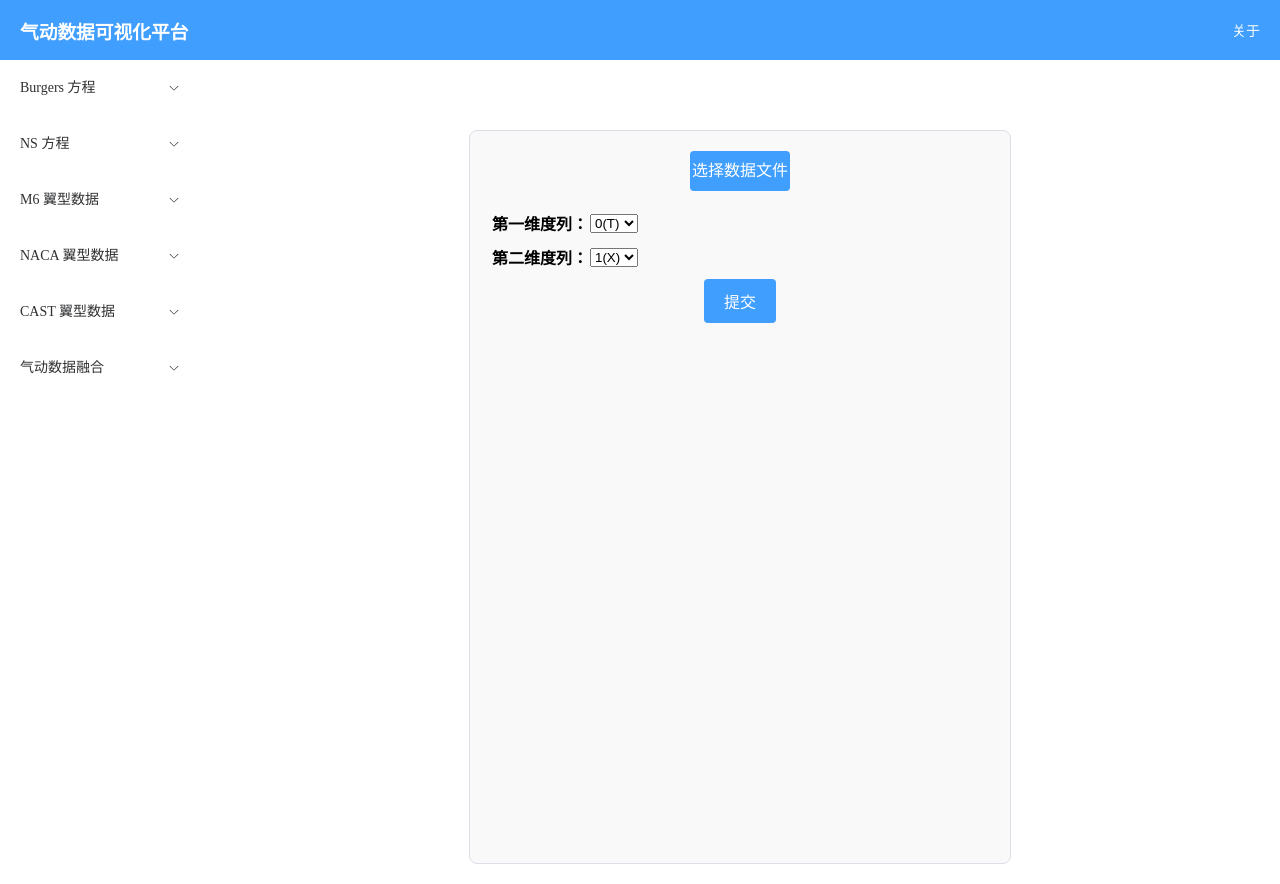
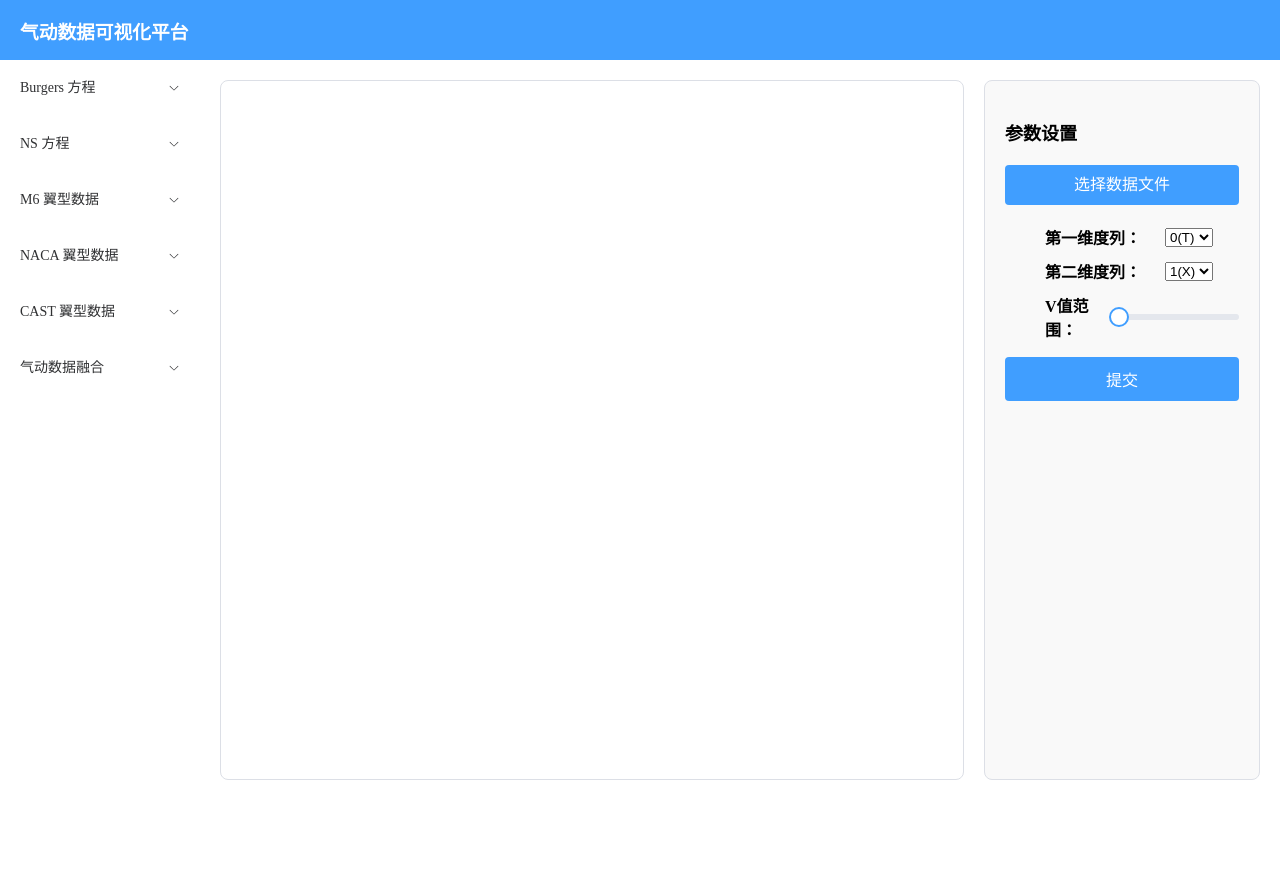
Before and after one commit to DaydreamerH/FMVisualization, a Vue app: page / in a window 1280 px wide. After the commit the page ends 800 px from the top, so only its background shows below. Built offline with nearby package versions, Linux system fonts and the light colour scheme.

Commit message:
BL折线图完整版

```diff
--- a/src/App.vue
+++ b/src/App.vue
@@ -5,18 +5,17 @@
             <el-header
                 style="background-color: #409EFF; color: white; display: flex; align-items: center; justify-content: space-between; margin: 0%;">
                 <h3>气动数据可视化平台</h3>
-                <el-link type="info" href="#" style="color: white;">关于</el-link>
             </el-header>
-            <el-container>
+            <el-container style="flex-direction: row;">
                 <!-- Aside 区域 -->
                 <el-aside width="200px">
                     <MainMenu />
                 </el-aside>
                 <!-- Main Content 区域 -->
-                <el-main style="padding: 20px; background-color: #ffffff;">
+                <el-main style="padding: 20px; background-color: #ffffff; flex-grow: 1;">
                     <div class="content">
                         <!-- 添加动态内容展示的区域 -->
-                         <BurgersLiner></BurgersLiner>
+                        <BurgersLiner></BurgersLiner>
                     </div>
                 </el-main>
             </el-container>
@@ -37,7 +36,7 @@ export default {
 };
 </script>
 
-<style scoped lang = less>
+<style scoped lang="less">
 .el-header {
     box-shadow: 0 2px 8px rgba(0, 0, 0, 0.1);
 }
@@ -49,8 +48,17 @@ export default {
     height: 100%;
 }
 
+/* Content section styling */
 .content {
-    text-align: center;
-    margin-top: 50px;
+    display: flex;
+    flex-direction: column;  /* Or row, depending on the layout you want */
+    height: 100%;            /* Ensure it fills up all available space */
+    justify-content: center; /* Center the content if necessary */
+}
+
+/* Adjust BurgersLiner to fill the available space */
+BurgersLiner {
+    flex-grow: 1; /* This ensures it grows to fill the available space */
+    width: 100%;  /* Make sure the component occupies full width */
 }
 </style>
--- a/src/components/parameters/BurgersLiner.vue
+++ b/src/components/parameters/BurgersLiner.vue
@@ -1,20 +1,21 @@
 <template>
   <div class="burgers-liner">
-      <!-- File upload section -->
+    <!-- 主容器 -->
+    <div class="content">
+      <!-- 左侧：图表展示 -->
+      <div class="chart-container">
+        <div id="chart" style="height: 100%;"></div>
+      </div>
+
+      <!-- 右侧：参数设置 -->
+      <div class="parameters">
+        <h3>参数设置</h3>
         <div class="file-choose">
-        <input
-          id="BLupload-input"
-          type="file"
-          accept=".txt"
-          @change="handleFileChange"
-          class="file-input"
-        />
+          <input id="BLupload-input" type="file" accept=".txt" @change="handleFileChange" class="file-input" />
           <div class="f-button">选择数据文件</div>
         </div>
-
-      <!-- Parameters selection -->
         <ul class="data">
-        <li class="first">
+          <li>
             <span>第一维度列：</span>
             <select v-model="firstParm">
               <option value="0">0(T)</option>
@@ -23,7 +24,7 @@
               <option value="3">3(U)</option>
             </select>
           </li>
-        <li class="second">
+          <li>
             <span>第二维度列：</span>
             <select v-model="secondParm">
               <option value="0">0(T)</option>
@@ -32,25 +33,40 @@
               <option value="3">3(U)</option>
             </select>
           </li>
+          <li>
+            <span>V值范围：</span>
+            <!-- 修改这里，去掉了 marks 属性，这样就不会显示滑动条上的值 -->
+            <el-slider
+              v-model="selectedV"
+              :min="0.2"
+              :max="4.8"
+              :step="0.2"
+              show-tooltip
+              @change="submitData"
+            />
+          </li>
         </ul>
-
         <button @click="submitData" class="confirm">提交</button>
-
-      <!-- Chart container -->
-      <div id="chart" style="height: 500px; margin-top: 20px;"></div>
+      </div>
+    </div>
   </div>
 </template>
 
 <script>
 import * as echarts from 'echarts';
+import { ElSlider } from 'element-plus';
 
 export default {
   name: 'BurgersLiner',
+  components: {
+    ElSlider,
+  },
   data() {
     return {
       firstParm: '0', // 默认选中的维度
       secondParm: '1', // 默认选中的维度
       fileContent: [], // 用于存储文件数据
+      selectedV: 0.2, // 默认选中的 V 值
     };
   },
   methods: {
@@ -69,10 +85,11 @@
     submitData() {
       const firstParm = parseInt(this.firstParm);
       const secondParm = parseInt(this.secondParm);
+      const selectedV = this.selectedV;
 
-        // 筛选数据：第三列为 0.2 的数据
+      // 筛选数据：第三列为 selectedV 的数据
       const filteredData = this.fileContent.filter(
-          (row) => parseFloat(row[2]) === 0.2
+        (row) => parseFloat(row[2]) === selectedV
       );
 
       const seriesData = [];
@@ -87,7 +104,7 @@
           yData.push(row[secondParm]); // 纵轴
         }
         seriesData.push({
-            name: `t=${(i + 1) * 0.2}`,
+          name: `t=${((i + 1) * 0.2).toFixed(2)}`,
           type: 'line',
           data: yData,
           symbol: 'circle',
@@ -97,23 +114,38 @@
         });
       }
 
-        // 初始化 ECharts 图表
-        const chart = echarts.init(document.getElementById('chart'));
+      // 检查并清理已经存在的 ECharts 实例
+      const chartDom = document.getElementById('chart');
+      if (echarts.getInstanceByDom(chartDom)) {
+        echarts.dispose(chartDom); // 销毁已存在的实例
+      }
+
+      // 初始化新的 ECharts 图表
+      const chart = echarts.init(chartDom);
       const option = {
         title: {
-            text: `Burgers 方程: ${['T', 'X', 'V', 'U'][firstParm]} 与 ${
-              ['T', 'X', 'V', 'U'][secondParm]
-            } 的关系`,
+          text: `Burgers 方程: ${['T', 'X', 'V', 'U'][firstParm]} 与 ${['T', 'X', 'V', 'U'][secondParm]} 的关系`,
         },
         tooltip: {
           trigger: 'axis',
+          formatter: (params) => {
+            const time = ((params[0].dataIndex + 1) * 0.2).toFixed(2);
+            const value = params[0].value;
+            return `t=${time}<br/>${['T', 'X', 'V', 'U'][firstParm]}: ${value}`;
+          },
         },
         legend: {
           data: seriesData.map((item) => item.name),
+          top: '15%',
+          left: '40%',
+          formatter: (name) => {
+            const time = parseFloat(name.replace('t=', ''));
+            return `t=${time.toFixed(2)}`;
+          },
         },
         xAxis: {
           type: 'category',
-            data: filteredData.slice(0, 24).map((row) => row[0]), // 取前24个点
+          data: filteredData.slice(0, 24).map((row) => row[firstParm]),
           name: ['T', 'X', 'V', 'U'][firstParm],
         },
         yAxis: {
@@ -121,6 +153,24 @@
           name: ['T', 'X', 'V', 'U'][secondParm],
         },
         series: seriesData,
+
+        // 支持缩放和平移功能
+        dataZoom: [
+          {
+            type: 'inside', // 允许通过鼠标拖拽图表来平移
+            xAxisIndex: [0],
+            start: 0,
+            end: 100,
+            zoomLock: false, // 设置缩放锁定
+          },
+          {
+            show: true, // 添加外部缩放工具栏
+            type: 'slider',
+            xAxisIndex: [0],
+            start: 0,
+            end: 100,
+          },
+        ],
       };
 
       chart.setOption(option);
@@ -131,20 +181,47 @@
 
 <style scoped>
 .burgers-liner {
+  display: flex;
+  justify-content: center;
+  align-items: flex-start;
+  height: 100%;
+}
+
+.content {
+  display: flex;
+  justify-content: space-between;
+  width: 100%;
+  max-width: 1200px;
+  height: 100%;
+}
+
+.chart-container {
+  flex: 3;
   padding: 20px;
+  background-color: #ffffff;
   border: 1px solid #dcdfe6;
   border-radius: 8px;
+  height: auto;
+}
+
+.parameters {
+  flex: 1;
+  margin-left: 20px;
+  padding: 20px;
   background-color: #f9f9f9;
-    max-width: 500px;
-    margin: 0 auto;
+  border: 1px solid #dcdfe6;
+  border-radius: 8px;
+}
+
+.parameters h3 {
+  margin-bottom: 20px;
+  font-size: 18px;
+  font-weight: bold;
 }
 
 .file-choose {
   position: relative;
   margin-bottom: 20px;
-    display: flex;
-    flex-direction: column;
-    align-items: center;
 }
 
 .file-input {
@@ -157,20 +234,14 @@
 }
 
 .f-button {
-    width: 100px;
+  width: 100%;
   height: 40px;
   background-color: #409eff;
-    border-radius: 4px;
   text-align: center;
   line-height: 40px;
   color: white;
+  border-radius: 4px;
   cursor: pointer;
-  }
-
-  .data {
-    list-style: none;
-    padding: 0;
-    margin: 0;
 }
 
 .data li {
@@ -180,17 +251,18 @@
 }
 
 .data li span {
-    width: 100px;
+  width: 120px;
   font-weight: bold;
 }
 
 .confirm {
+  width: 100%;
+  padding: 10px 0;
   background-color: #409eff;
   color: white;
-    padding: 10px 20px;
+  border: none;
   border-radius: 4px;
   cursor: pointer;
-    border: none;
   font-size: 16px;
 }
 </style>
```
Lines whose indentation alone changed are shown as unchanged.
